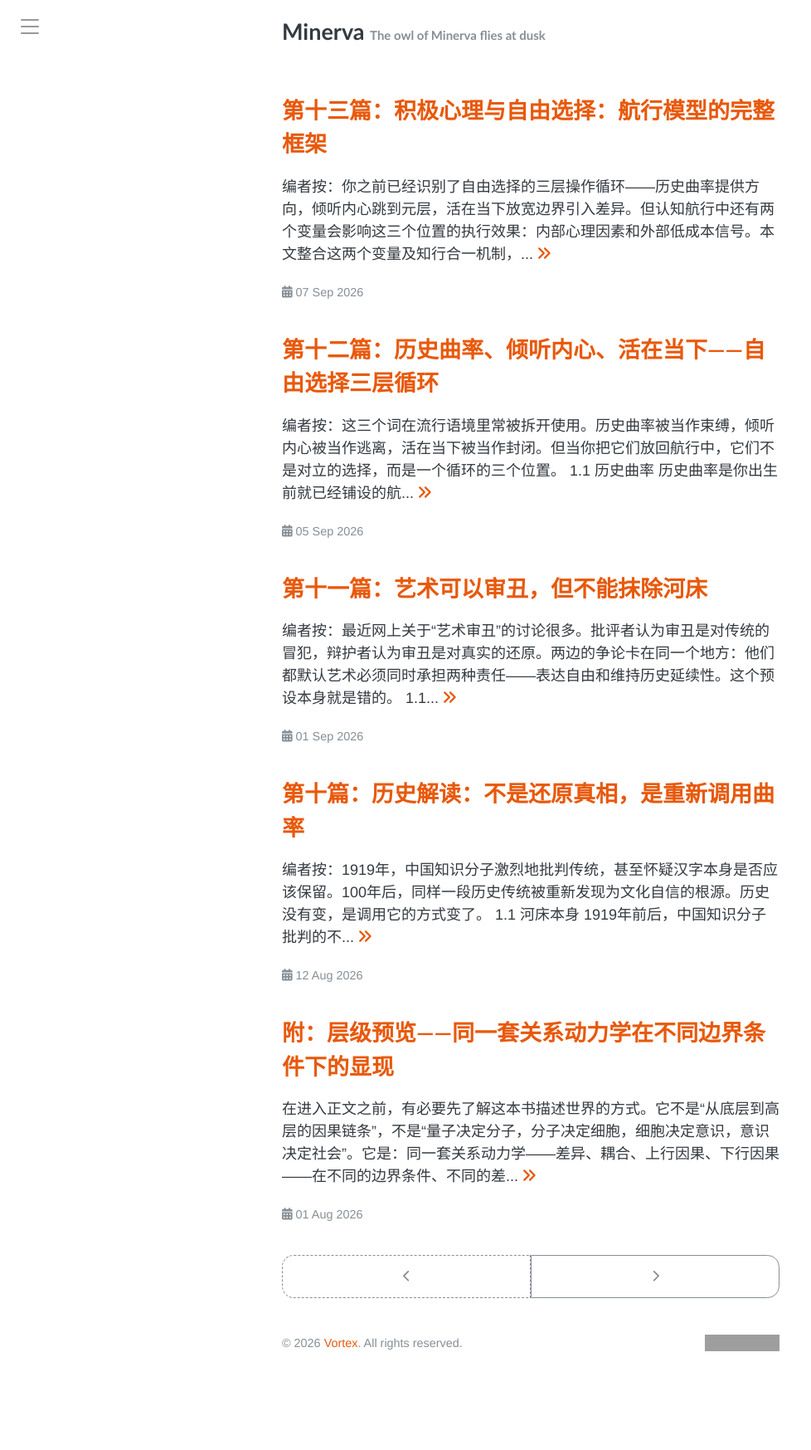
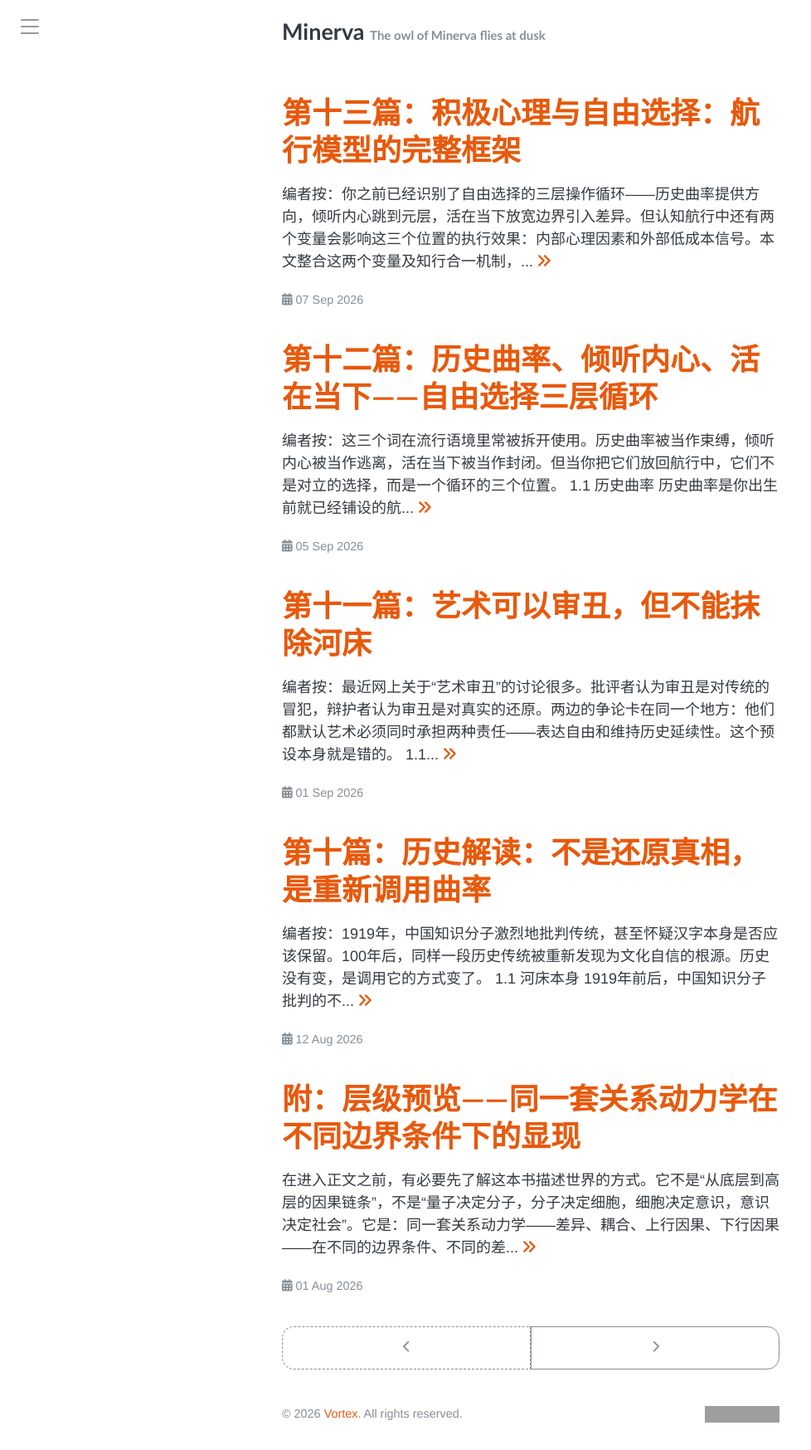
Before and after one commit to symphonyh/symphonyh.github.io, a Jekyll site: the page built from index.html, in a window 1280 px wide. Shown: the whole page at 83% size, without its empty margins (0-978 px from the left). Built offline with Jekyll 4.4.1, drawn with Linux system fonts in a browser that asks for light colours; the list of posts is cut into pages by our own code; before the commit the page ends 1662 px from its top, so only the background shows below that; grey boxes are pictures that could not be loaded.

Commit message:
恢复首页文章标题字号：h2 语义下保持 2em 视觉大小

```diff
--- a/_sass/tao/_page.scss
+++ b/_sass/tao/_page.scss
@@ -5,6 +5,13 @@
 .page-title,
 .post-title {
   margin: 0;
+}
+
+// 首页文章列表用 h2 保证语义层级（每页只有一个 h1），
+// 但视觉上保持与 h1 一致的字号，避免标题变小。
+.post-entry .post-title {
+  font-size: 2em;
+  line-height: 1.25;
 }
 
 .post-subtitle {
```
